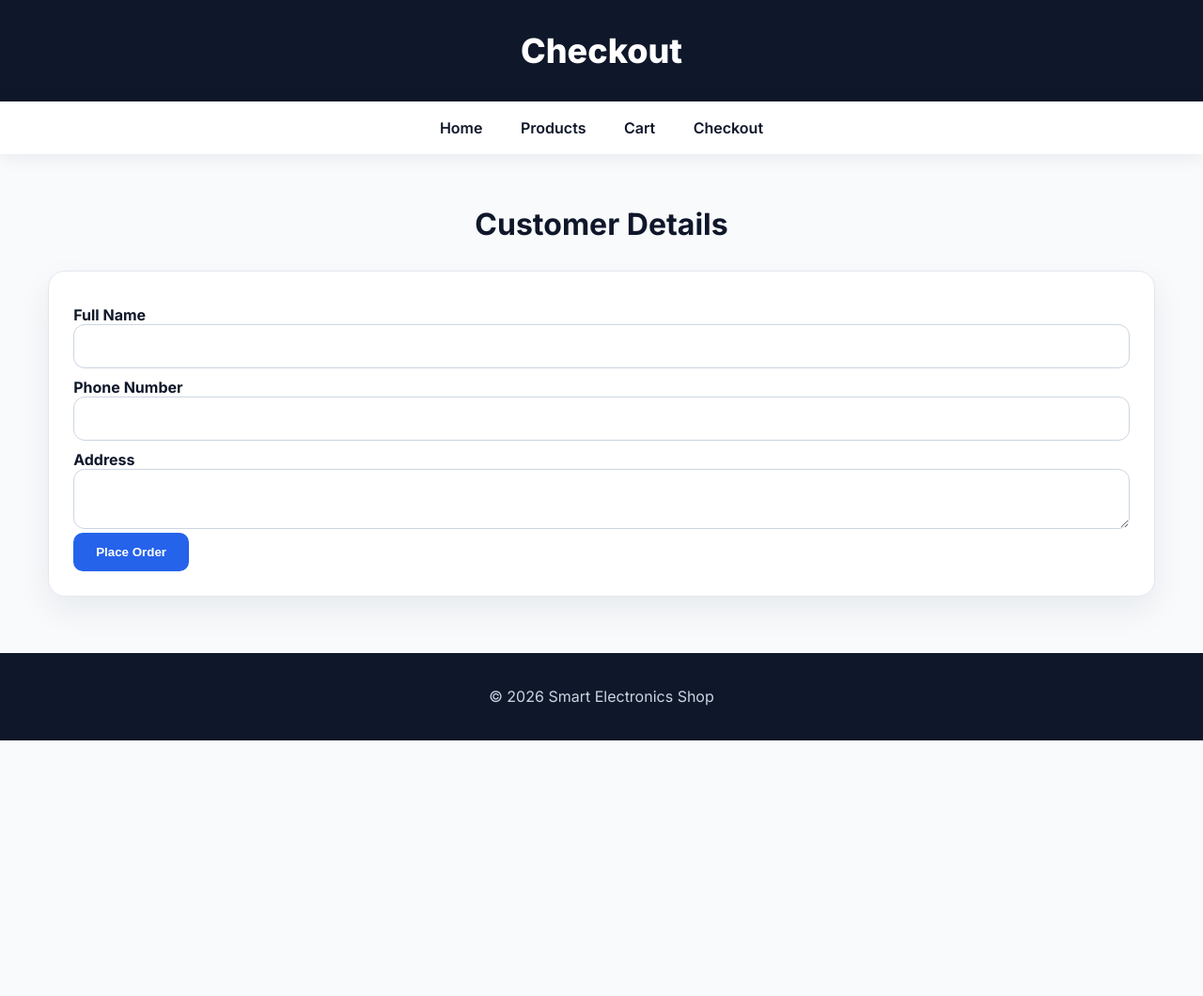
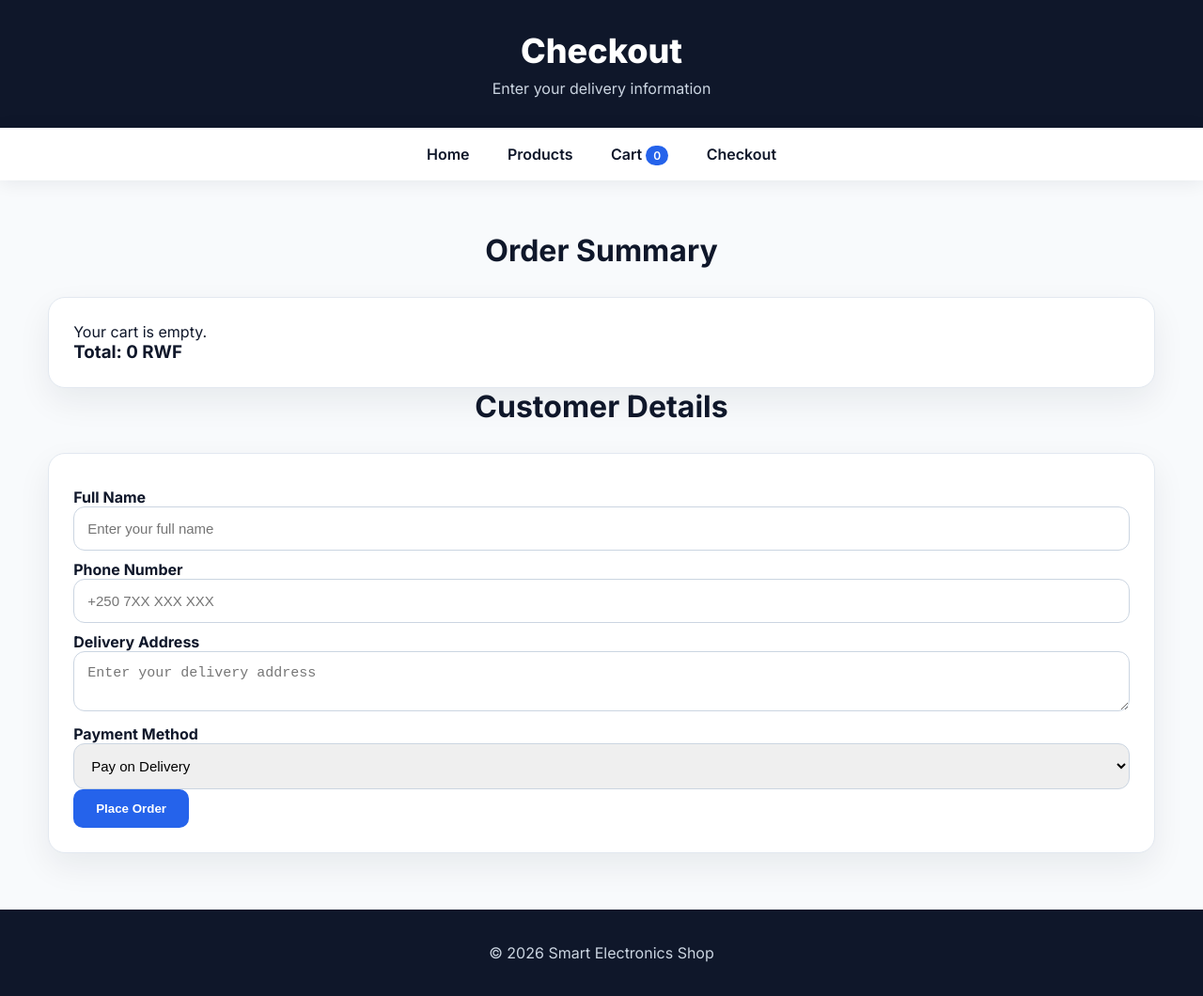
Before and after one commit to nassournoureneadamtodje-boop/smart-electronics-shop, a website: page checkout.html in a window 1280 px wide. Shown: the whole page at 94% size. Before the commit the page ends 800 px from the top, so only its background shows below. Drawn offline with Linux system fonts and the light colour scheme.

Commit message:
Update final project files

```diff
--- a/checkout.html
+++ b/checkout.html
@@ -8,27 +8,42 @@
 
 <header>
   <h1>Checkout</h1>
+  <p>Enter your delivery information</p>
 </header>
 
 <nav>
   <a href="index.html">Home</a>
   <a href="products.html">Products</a>
-  <a href="cart.html">Cart</a>
+  <a href="cart.html">Cart <span id="cart-count">0</span></a>
   <a href="checkout.html">Checkout</a>
 </nav>
 
 <div class="container">
+  <h2>Order Summary</h2>
+
+  <div class="summary-box">
+    <div id="order-summary"></div>
+    <h3>Total: <span id="checkout-total">0 RWF</span></h3>
+  </div>
+
   <h2>Customer Details</h2>
 
   <form id="checkout-form">
     <label>Full Name</label>
-    <input type="text" id="name" required>
+    <input type="text" id="name" placeholder="Enter your full name" required>
 
     <label>Phone Number</label>
-    <input type="text" id="phone" required>
+    <input type="text" id="phone" placeholder="+250 7XX XXX XXX" required>
 
-    <label>Address</label>
-    <textarea id="address" required></textarea>
+    <label>Delivery Address</label>
+    <textarea id="address" placeholder="Enter your delivery address" required></textarea>
+
+    <label>Payment Method</label>
+    <select required>
+      <option>Pay on Delivery</option>
+      <option>Mobile Money</option>
+      <option>Bank Transfer</option>
+    </select>
 
     <button type="submit" class="btn">Place Order</button>
   </form>
--- a/docker-compose.yml
+++ b/docker-compose.yml
@@ -5,5 +5,3 @@ services:
     build: .
     ports:
       - "5000:5000"
-    volumes:
-      - .:/app
```
Also changed, not shown: cart.html (+7 -3 lines), confirmation.html (+7 -4 lines).
